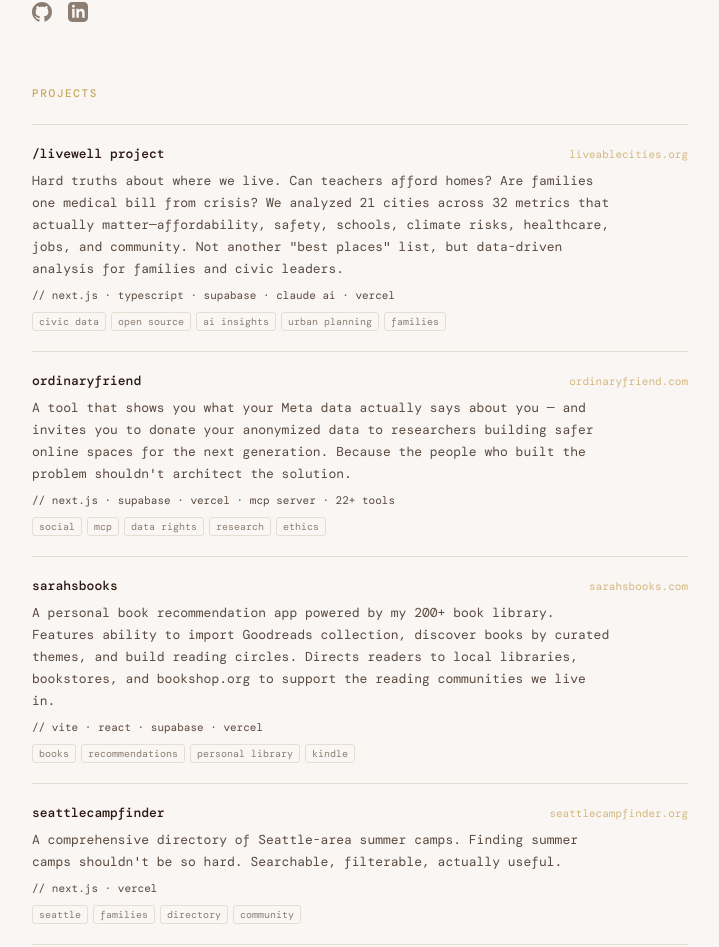
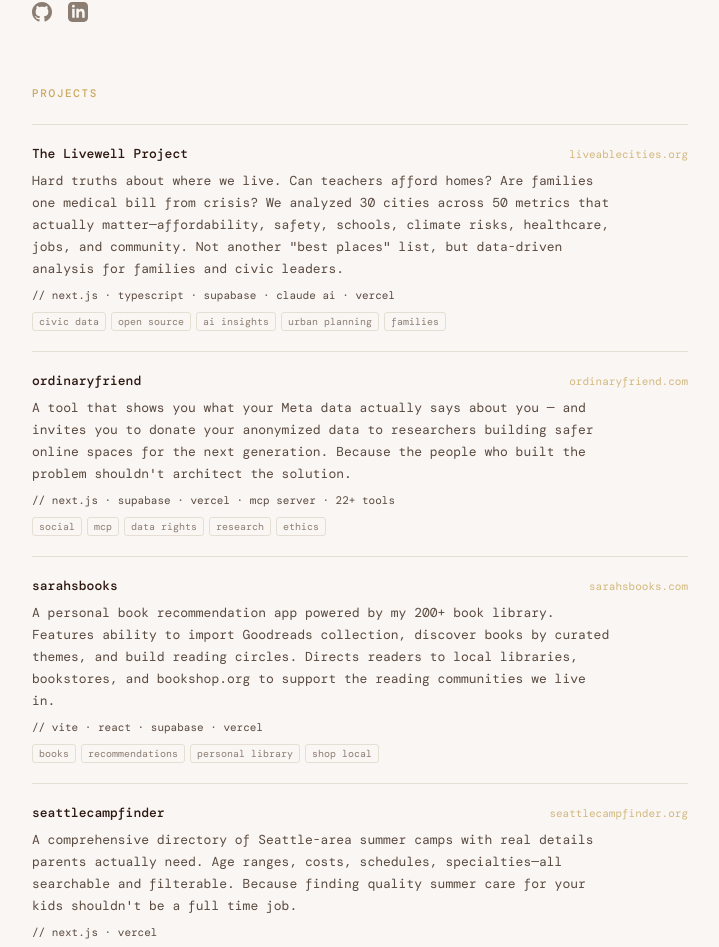
Before and after one commit to sarahcodeswell/portfolio, a Next.js app: page / in a window 1280 px wide. Shown: the part 308-1255 px from the top of the page, without its empty margins (280-999 px from the left). Built offline with nearby package versions, Linux system fonts and the light colour scheme; a web font is replaced by a local one.

Commit message:
Update project descriptions and OG image

```diff
--- a/pages/index.js
+++ b/pages/index.js
@@ -3,10 +3,10 @@ import styles from '../styles/Home.module.css'
 
 const projects = [
   {
-    name: '/livewell project',
+    name: 'The Livewell Project',
     url: 'liveablecities.org',
     href: 'https://www.liveablecities.org',
-    description: 'Hard truths about where we live. Can teachers afford homes? Are families one medical bill from crisis? We analyzed 21 cities across 32 metrics that actually matter—affordability, safety, schools, climate risks, healthcare, jobs, and community. Not another "best places" list, but data-driven analysis for families and civic leaders.',
+    description: 'Hard truths about where we live. Can teachers afford homes? Are families one medical bill from crisis? We analyzed 30 cities across 50 metrics that actually matter—affordability, safety, schools, climate risks, healthcare, jobs, and community. Not another "best places" list, but data-driven analysis for families and civic leaders.',
     stack: '// next.js · typescript · supabase · claude ai · vercel',
     tags: ['civic data', 'open source', 'ai insights', 'urban planning', 'families'],
   },
@@ -24,13 +24,13 @@ const projects = [
     href: 'https://www.sarahsbooks.com',
     description: 'A personal book recommendation app powered by my 200+ book library. Features ability to import Goodreads collection, discover books by curated themes, and build reading circles. Directs readers to local libraries, bookstores, and bookshop.org to support the reading communities we live in.',
     stack: '// vite · react · supabase · vercel',
-    tags: ['books', 'recommendations', 'personal library', 'kindle'],
+    tags: ['books', 'recommendations', 'personal library', 'shop local'],
   },
   {
     name: 'seattlecampfinder',
     url: 'seattlecampfinder.org',
     href: 'https://www.seattlecampfinder.org',
-    description: 'A comprehensive directory of Seattle-area summer camps. Finding summer camps shouldn\'t be so hard. Searchable, filterable, actually useful.',
+    description: 'A comprehensive directory of Seattle-area summer camps with real details parents actually need. Age ranges, costs, schedules, specialties—all searchable and filterable. Because finding quality summer care for your kids shouldn\'t be a full time job.',
     stack: '// next.js · vercel',
     tags: ['seattle', 'families', 'directory', 'community'],
   },
```
Also changed, not shown: public/og-image.png.
